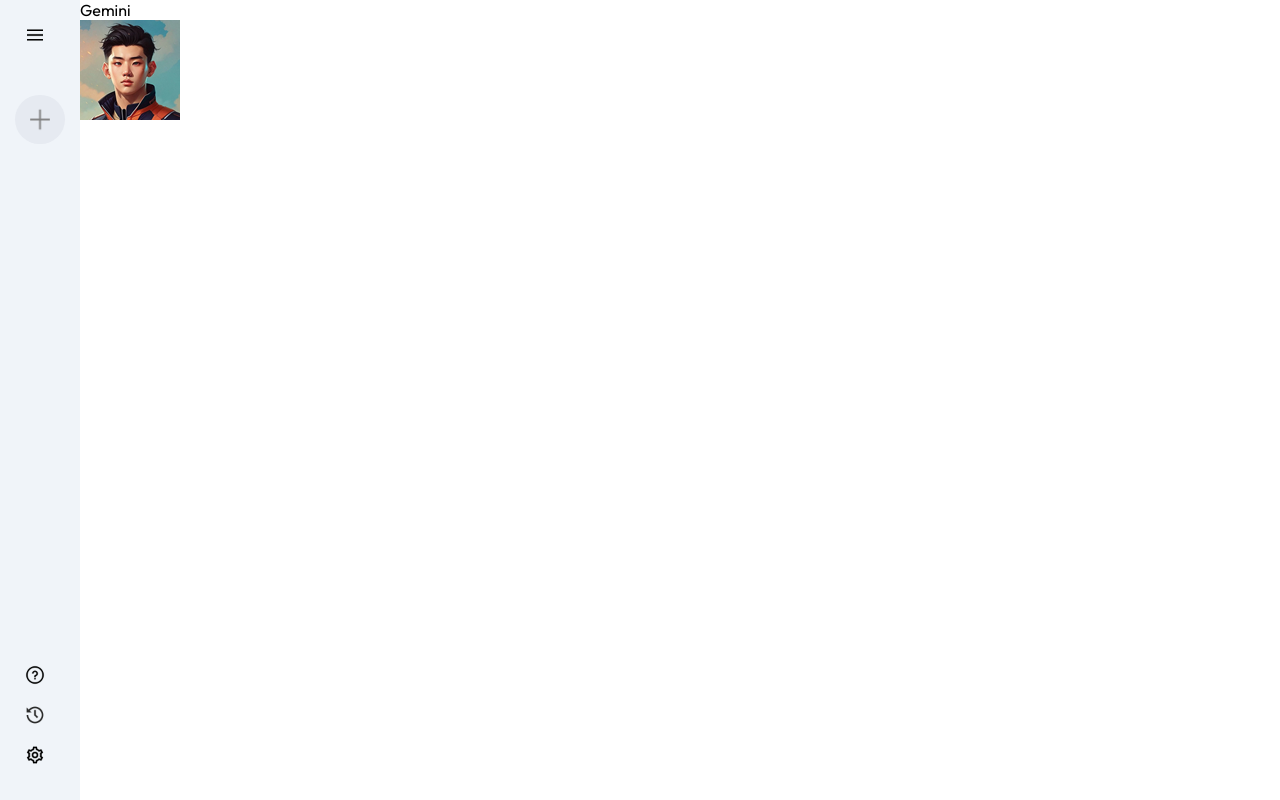
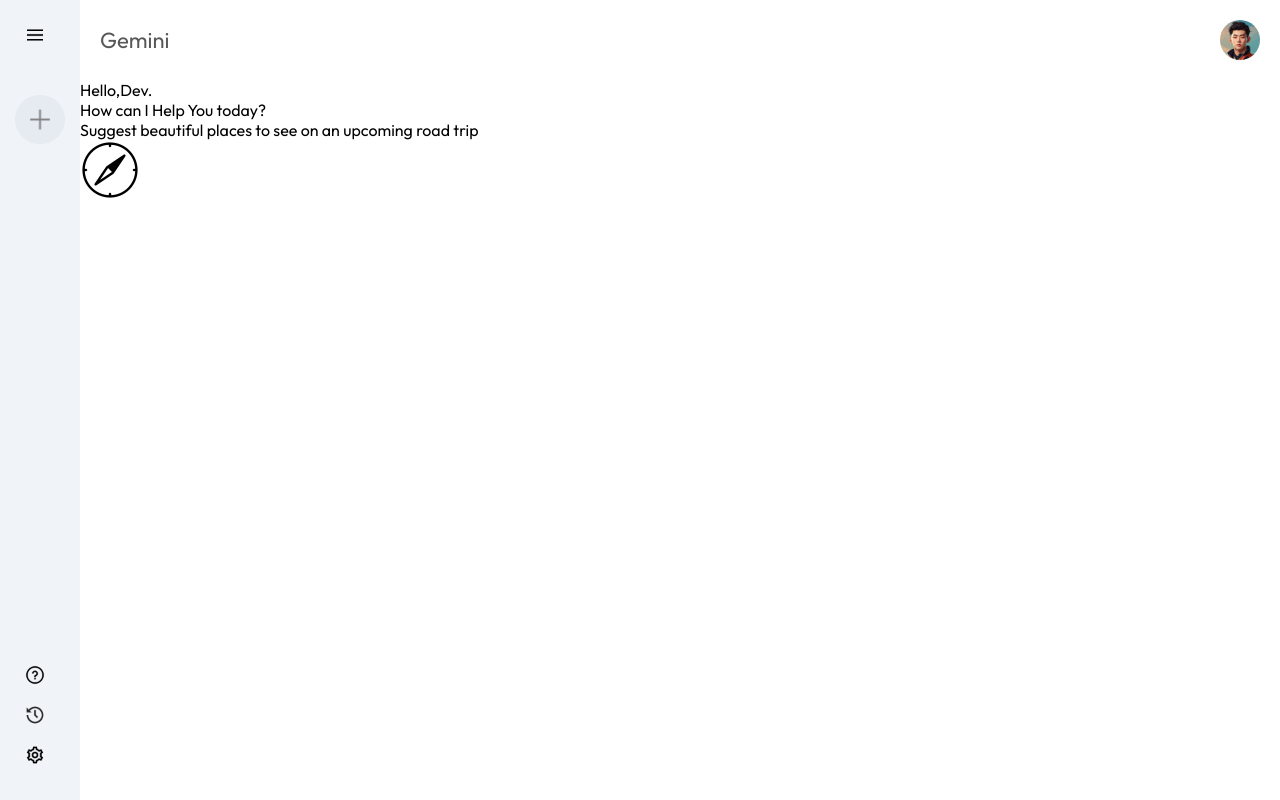
Before and after one commit to habibalamiyawid/gemini-clone, a React (Vite) app in the folder gemini-clone/: page / in a window 1280 px wide. Built offline with nearby package versions, Linux system fonts and the light colour scheme; a web font is replaced by a local one.

Commit message:
main in progress

```diff
--- a/gemini-clone/src/components/Main/Main.css
+++ b/gemini-clone/src/components/Main/Main.css
@@ -0,0 +1,21 @@
+.main{
+    flex:1;
+    min-height: 100vh;
+    padding-bottom: 15vh;
+    position: relative;
+}
+
+.main .nav{
+    display: flex;
+    align-items: center;
+    justify-content: space-between;
+    padding: 20px;
+    font-size: 22px;
+    color: #585858;
+}
+
+.main .nav img{
+    width:40px;
+    border-radius: 50%;
+
+}
--- a/gemini-clone/src/components/Main/Main.jsx
+++ b/gemini-clone/src/components/Main/Main.jsx
@@ -9,6 +9,19 @@
         <p>Gemini</p>
         <img src={assets.user_icon} alt="" />
       </div>
+      <div className="main-container">
+        <div className="greet">
+          <p><span>Hello,Dev.</span></p>
+          <p> How can I Help You today?</p>
+        </div>
+        <div className="cards">
+           <div className="card">
+             <p>Suggest beautiful places to see on an upcoming road trip</p>
+             <img src={assets.compass_icon} alt="" />
+           </div>
+        </div>
+
+      </div>
     </div>
   )
 }
```
